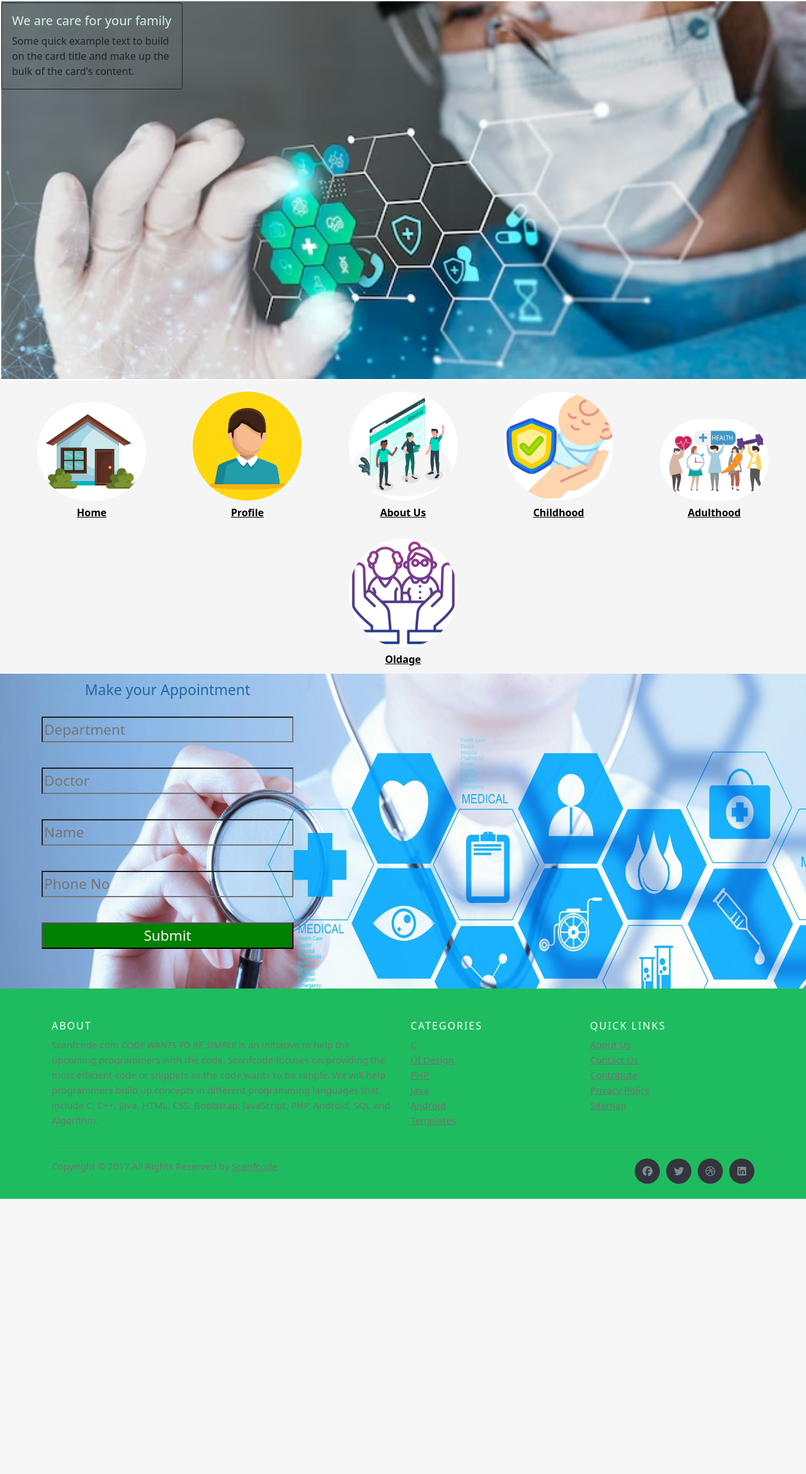
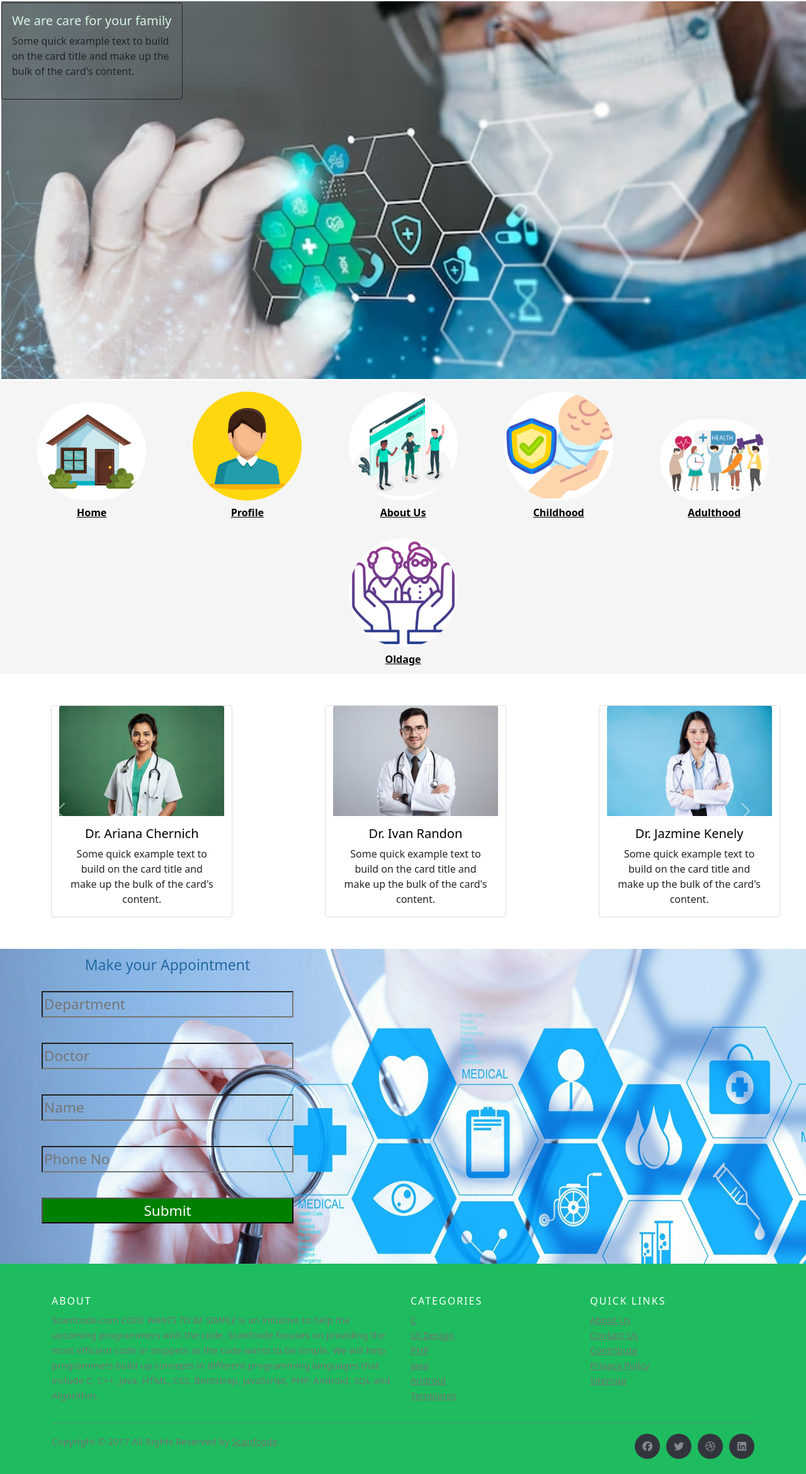
Before and after one commit to rajeshmondal00/Health-Care, a Django app: page /home/ in a window 1280 px wide. Shown: the part 56-2397 px from the top of the page at 63% size. Before the commit the page ends 1960 px from the top, so only its background shows below. Run offline with Django 5.2, Linux system fonts and the light colour scheme; some libraries are stand-ins or nearby versions.

Commit message:
add doctor slide bar in home page

```diff
--- a/health/templates/index.html
+++ b/health/templates/index.html
@@ -176,7 +176,7 @@
     .card {
       background: transparent;
     }
-    .card-title {
+    .card-title-front {
       font-family: "Lucida" Grande, sans-serif;
       color: #d5f5e3;
     }
@@ -319,6 +319,20 @@
         font-weight: 600;
       }
     }
+    h5{
+    color: black;
+    }
+    .doctors{
+      margin-right: auto;
+      margin-left: auto;
+      align-items: center;
+      text-align: center;
+      width: 18rem;
+      display:inline-block
+    }
+    .carousel-item{
+      margin: 50px 20px 50px 20px;
+    }
   </style>
   <body>
     <nav class="navbar navbar-expand-lg navbar-light bg-image">
@@ -396,8 +410,8 @@
     <div class="frontimg1">
       <div class="card border-dark mb-3" style="max-width: 18rem">
         <div class="card-body text-dark">
-          <h5 class="card-title">We are care for your family</h5>
-          <p class="card-text">
+          <h5 class="card-title-front">We are care for your family</h5>
+          <p class="card-text-front">
             Some quick example text to build on the card title and make up the
             bulk of the card's content.
           </p>
@@ -432,6 +446,77 @@
         <a href="#"><b>Oldage</b></a>
       </div>
     </div>
+
+    <!-- the list of doctors -->
+    <doctors>
+      <div id="carouselExampleIndicators" class="carousel slide" data-bs-ride="carousel">
+        <div class="carousel-indicators">
+          <button type="button" data-bs-target="#carouselExampleIndicators" data-bs-slide-to="0" class="active" aria-current="true" aria-label="Slide 1"></button>
+          <button type="button" data-bs-target="#carouselExampleIndicators" data-bs-slide-to="1" aria-label="Slide 2"></button>
+          <button type="button" data-bs-target="#carouselExampleIndicators" data-bs-slide-to="2" aria-label="Slide 3"></button>
+        </div>
+        <div class="carousel-inner">
+          <div class="carousel-item active">
+            <div class="row">
+              <div class="card doctors">
+                <img src="/static/doctors/first_doctor.jpg" class="card-img-top" alt="Dr. Ariana Chernich">
+                <div class="card-body">
+                  <h5 class="card-title">Dr. Ariana Chernich</h5>
+                  <p class="card-text">Some quick example text to build on the card title and make up the bulk of the card's content.</p>
+                </div>
+              </div>
+              <div class="card doctors">
+                <img src="/static/doctors/second_doctor.jpg" class="card-img-top" alt="Dr. Ivan Randon">
+                <div class="card-body">
+                  <h5 class="card-title">Dr. Ivan Randon</h5>
+                  <p class="card-text">Some quick example text to build on the card title and make up the bulk of the card's content.</p>
+                </div>
+              </div>
+              <div class="card doctors">
+                <img src="/static/doctors/third_doctor.jpg" class="card-img-top" alt="Dr. Jazmine Kenely">
+                <div class="card-body">
+                  <h5 class="card-title">Dr. Jazmine Kenely</h5>
+                  <p class="card-text">Some quick example text to build on the card title and make up the bulk of the card's content.</p>
+                </div>
+              </div>
+            </div>
+          </div>
+          <div class="carousel-item">
+              <div class="row">
+                <div class="card doctors">
+                  <img src="/static/doctors/forth_doctor.jpg" class="card-img-top" alt="Dr. Romeo Casimir">
+                  <div class="card-body">
+                    <h5 class="card-title">Dr. Romeo Casimir</h5>
+                    <p class="card-text">Some quick example text to build on the card title and make up the bulk of the card's content.</p>
+                  </div>
+                </div>
+                <div class="card doctors">
+                  <img src="/static/doctors/fifth_doctor.jpg" class="card-img-top" alt="Dr. Mason Donnell">
+                  <div class="card-body">
+                    <h5 class="card-title">Dr. Mason Donnell</h5>
+                    <p class="card-text">Some quick example text to build on the card title and make up the bulk of the card's content.</p>
+                  </div>
+                </div>
+                <div class="card doctors">
+                  <img src="/static/doctors/sixth_doctor.jpg" class="card-img-top" alt="Dr. Cayden Licerio">
+                  <div class="card-body">
+                    <h5 class="card-title">Dr. Cayden Licerio</h5>
+                    <p class="card-text">Some quick example text to build on the card title and make up the bulk of the card's content.</p>
+                  </div>
+                </div>
+              </div>
+          </div>
+        </div>
+        <button class="carousel-control-prev" type="button" data-bs-target="#carouselExampleIndicators" data-bs-slide="prev">
+          <span class="carousel-control-prev-icon" aria-hidden="true"></span>
+          <span class="visually-hidden">Previous</span>
+        </button>
+        <button class="carousel-control-next" type="button" data-bs-target="#carouselExampleIndicators" data-bs-slide="next">
+          <span class="carousel-control-next-icon" aria-hidden="true"></span>
+          <span class="visually-hidden">Next</span>
+        </button>
+      </div>
+    </doctors>
     <div class="frontimg2">
       <div class="appion">
         <h3>Make your Appointment</h3>
```
Also changed, not shown: health/static/doctors/fifth_doctor.jpg (added), health/static/doctors/first_doctor.jpg (added), health/static/doctors/forth_doctor.jpg (added), health/static/doctors/second_doctor.jpg (added), health/static/doctors/sixth_doctor.jpg (added), health/static/doctors/third_doctor.jpg (added), health/static/style.css (line endings or trailing spaces).
